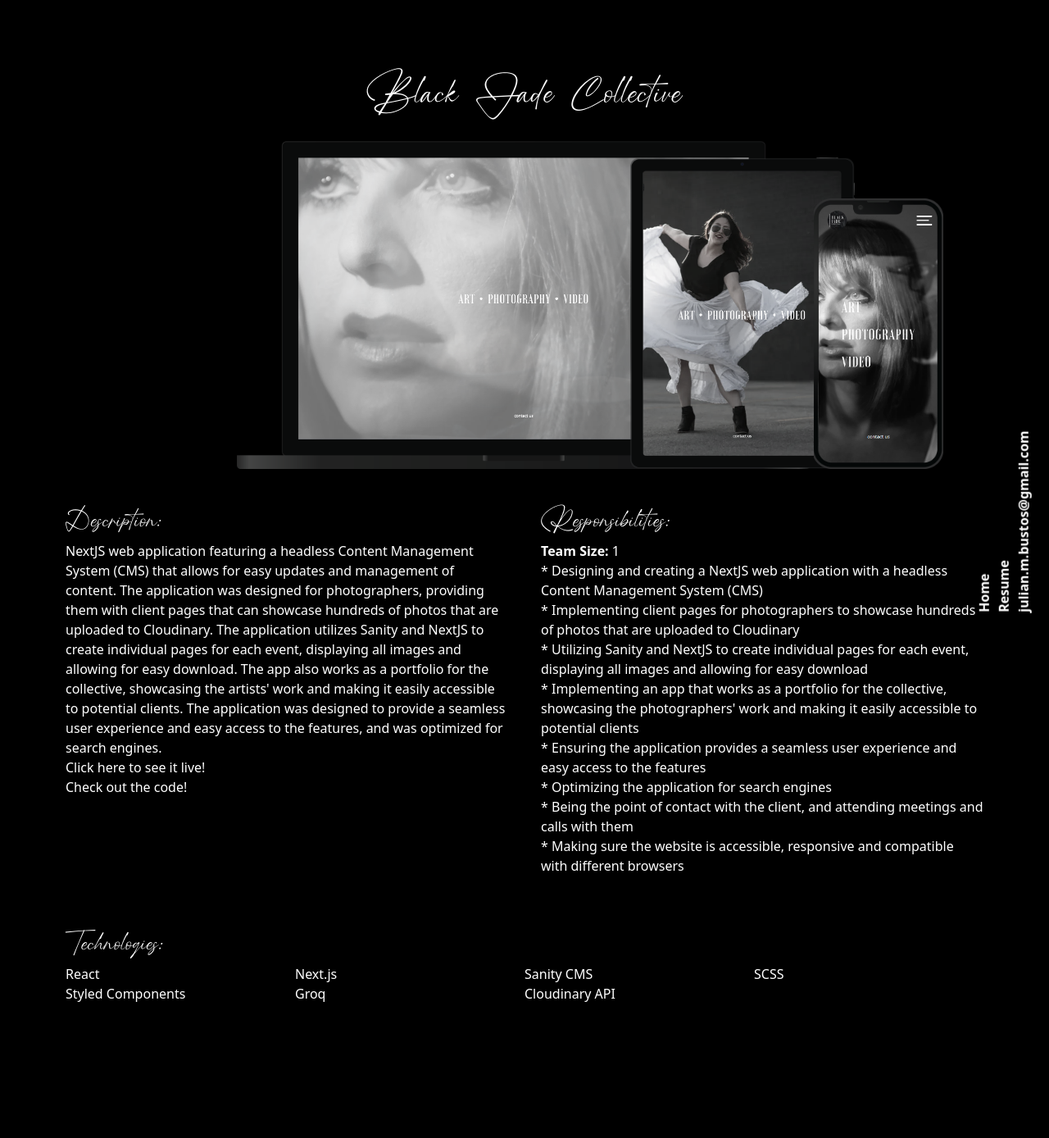
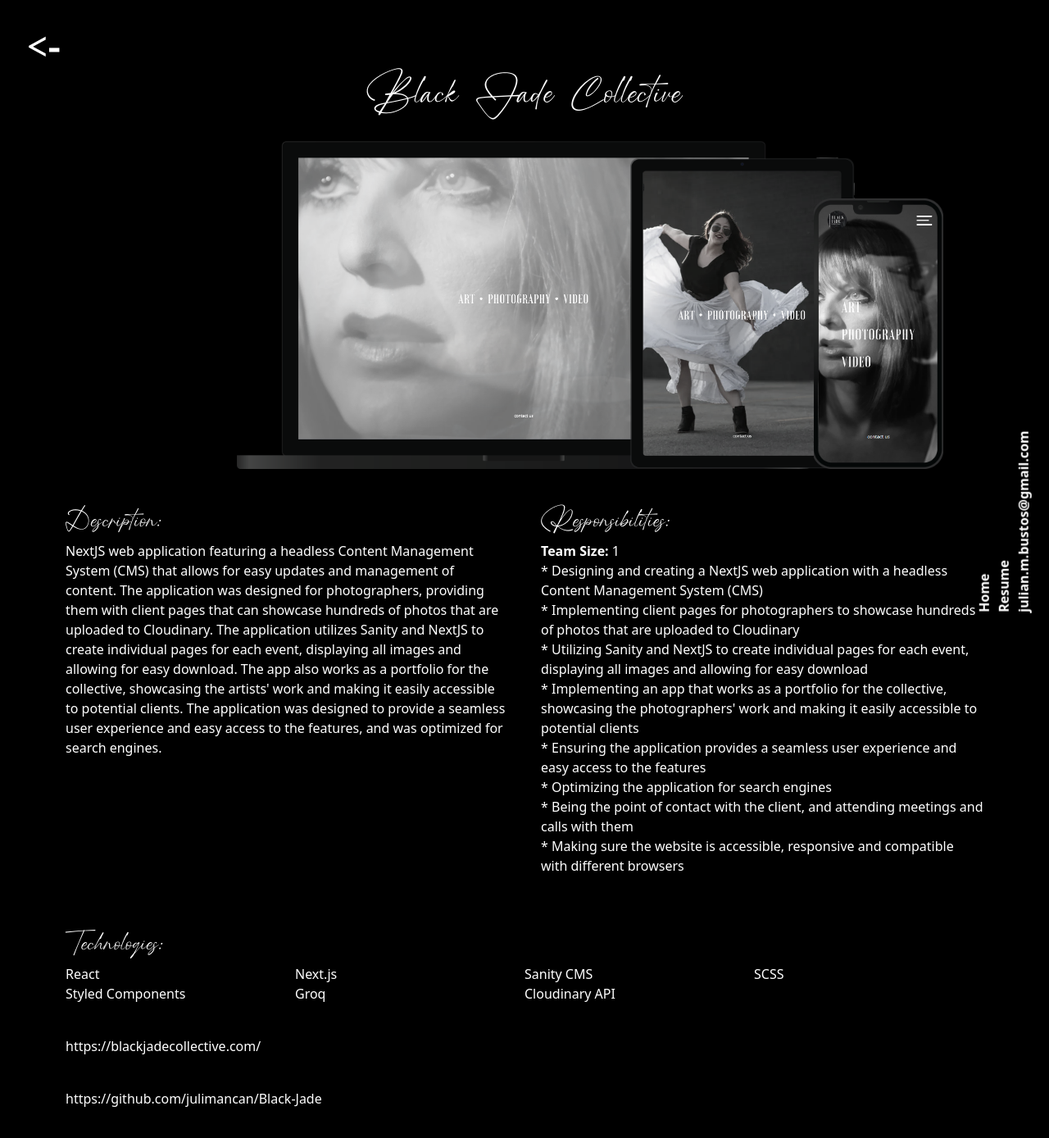
Before and after one commit to julimancan/portfolio-2023, a Next.js app: page /projects/black-jade in a window 1280 px wide. Shown: the top 1388 px of the page at 82% size. Before the commit the page ends 1304 px from the top, so only its background shows below. Built offline with nearby package versions, Linux system fonts and the light colour scheme.

Commit message:
ads the new links to the projects and back button

```diff
--- a/app/Projects.tsx
+++ b/app/Projects.tsx
@@ -56,6 +56,9 @@ const Projects = ({ projects, projectList }: ProjectsProps) => {
     });
     return () => window.removeEventListener("keydown", () => {});
   }, []);
+
+
+
   scrollXProgress.onChange((value) => {
     const initialItem = 1 / projectList.length;
     const lastItem = initialItem * (projectList.length - 1);
@@ -108,7 +111,7 @@ const Projects = ({ projects, projectList }: ProjectsProps) => {
               key={project.name}
               className={`snap-start min-w-[100vw] mx-4 grid`}
             >
-              <h3 className="text-5xl font-semibold mt-10 mx-auto text-center mb-5 lg:mb-10">
+              <h3 className="mx-auto mt-10 mb-5 text-5xl font-semibold text-center lg:mb-10">
                 {project.name}
               </h3>
               <Link href={project.slug}>
@@ -118,7 +121,7 @@ const Projects = ({ projects, projectList }: ProjectsProps) => {
                   iPhone={project.images?.mobile}
                 />
               </Link>
-              <Link href={project.slug} className="text-center mt-10">
+              <Link href={project.slug} className="mt-10 text-center">
                 Learn more
               </Link>
             </li>
--- a/app/content.json
+++ b/app/content.json
@@ -294,7 +294,7 @@
           "Implementing a direct contact feature for buyers to reach out to sellers.",
           "Ensuring the app has good SEO performance."
         ],
-        "liveLink": "https://eligelo.vercel.app/",
+        "liveLink": "https://eligelo.co/",
         "githubLinks": ["https://github.com/julimancan/eligelo"],
         "screenshots": ["/projects/eligelo/homepage-desktop.png"],
         "images": {
@@ -327,7 +327,7 @@
           "Ensuring the app accurately showcases the vineyard's products and heritage.",
           "Implementing a headless Content Management System (CMS) using Sanity."
         ],
-        "liveLink": "https://rasavineyards.vercel.app/",
+        "liveLink": "https://rasavineyards.com/",
         "screenshots": ["/projects/rasa/homepage-desktop.png"],
         "images": {
           "desktop": "/projects/rasa/RasaBig.jpg",
--- a/app/projects/[slug]/page.tsx
+++ b/app/projects/[slug]/page.tsx
@@ -2,6 +2,7 @@
 import MacIpadIphone from "../../MacIpadIphone";
 import content from "../../content.json";
 import localFont from "@next/font/local";
+import { useRouter } from "next/navigation";
 
 type PageProps = {
   params: {
@@ -20,13 +21,20 @@ const jollityFont = localFont({
 });
 
 const SlugPage = ({ params }: PageProps) => {
+  const { back } = useRouter();
+
   const project = content.projects.list.find(
     (project) => project.slug === `/projects/${params.slug}`
   );
   return (
-    <main
-      className={`overflow-x-hidden  bg-black text-white py-20 grid gap-5`}
-    >
+    <main className={`overflow-x-hidden  bg-black text-white py-20 grid gap-5`}>
+      <button
+        className="fixed font-serif text-5xl font-bold top-8 left-8 hover:animate-heartBeat"
+        type="button"
+        onClick={() => back()}
+      >
+        {"<-"}
+      </button>
       <h1 className={`text-7xl text-center ${marchFont.className} `}>
         {project?.name}
       </h1>
@@ -37,40 +45,12 @@ const SlugPage = ({ params }: PageProps) => {
           iPhone={project?.images?.mobile}
         />
       </div>
-      {/* <ul className="flex">
-        {project?.screenshots.map((screenshot) => (
-          <li key={screenshot}>
-            <img src={screenshot} alt="" />
-          </li>
-        ))}
-      </ul> */}
-      <article className="px-10 pr-20 md:px-20 grid md:gap-10 grid-cols-1 md:grid-cols-2">
+      <article className="grid grid-cols-1 px-10 pr-20 md:px-20 md:gap-10 md:grid-cols-2">
         <section>
           <h2 className={`${marchFont.className} text-5xl mt-5`}>
             Description:{" "}
           </h2>
           <p className="">{project?.description}</p>
-          {project?.liveLink && (
-            <>
-              <a
-                href={project?.liveLink}
-                className="hover:text-gray-500"
-                target="_blank"
-              >
-                Click here to see it live!
-              </a>
-              <br />
-            </>
-          )}
-          {project?.githubLinks && (
-            <a
-              href={project?.githubLinks[0]}
-              className="hover:text-gray-500"
-              target="_blank"
-            >
-              Check out the code!
-            </a>
-          )}
         </section>
         <section>
           <h2 className={`${marchFont.className} text-5xl mt-5`}>
@@ -95,6 +75,24 @@ const SlugPage = ({ params }: PageProps) => {
             ))}
           </ul>
         </section>
+        {project?.liveLink && (
+          <a
+            href={project?.liveLink}
+            className="hover:text-gray-500 col-span-full"
+            target="_blank"
+          >
+            {project.liveLink}
+          </a>
+        )}
+        {project?.githubLinks && (
+          <a
+            href={project?.githubLinks[0]}
+            className="hover:text-gray-500"
+            target="_blank"
+          >
+            {project.githubLinks[0]}
+          </a>
+        )}
       </article>
     </main>
   );
--- a/next.config.js
+++ b/next.config.js
@@ -2,10 +2,11 @@
 const nextConfig = {
   experimental: {
     appDir: true,
+    scrollRestoration: true,
   },
   images: {
     domains: ["github.com"],
   },
-}
+};
 
-module.exports = nextConfig
+module.exports = nextConfig;
```
